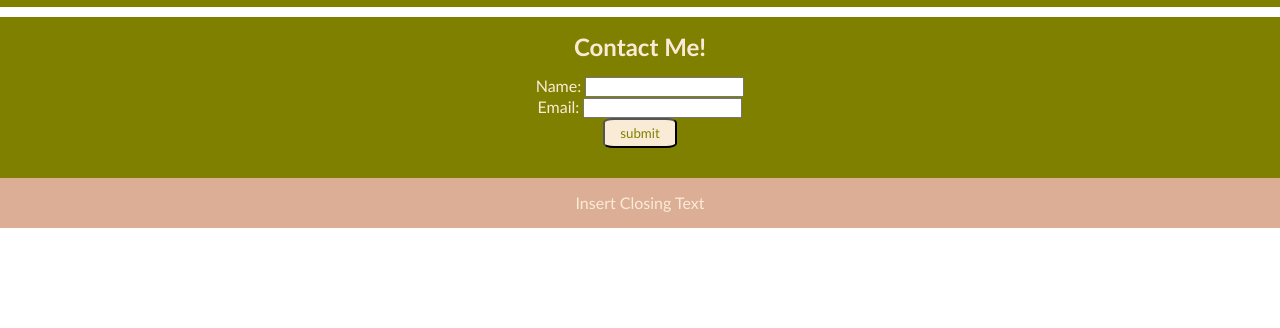
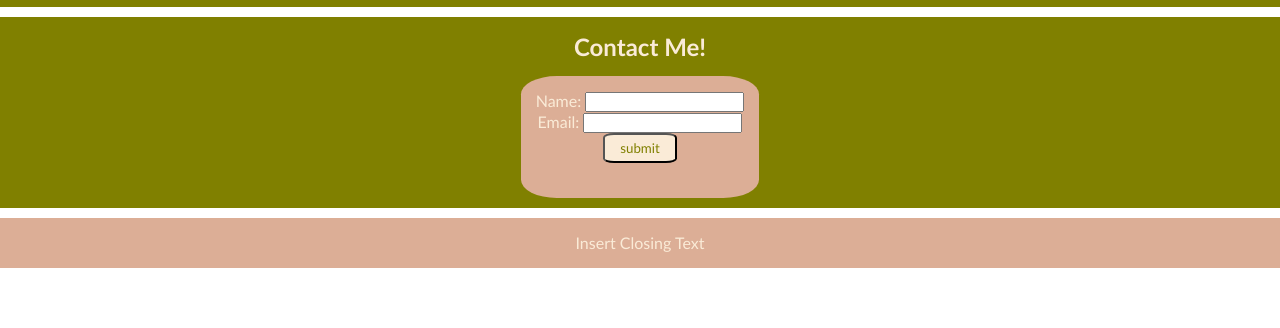
Before and after one commit to MerelJac/git-init-sample, a plain HTML site: page index.html in a window 1280 px wide. Shown: the part 472-800 px from the top of the page. Drawn offline with Linux system fonts and the light colour scheme.

Commit message:
added div around form

```diff
--- a/index.html
+++ b/index.html
@@ -20,14 +20,15 @@
         <img src="https://getfyt.s3.amazonaws.com/users_avatar/76230/2022-04-26t001859450804-blob.jpg" alt="Merel-Jacobs">
         <p>This is where I would insert text.</p>
         </section>
-
     <section>
         <h2>Contact Me!</h2>
-        <form for"Name">Name:</form>
-        <input type="text" id="name" name="name"><br>
-        <form for"Email>Email:</form>
-        <input type="text" id="email" name="emai"><br>
-        <input type="submit" value="submit">
+        <div>
+            <form for"Name">Name:</form>
+            <input type="text" id="name" name="name"><br>
+            <form for"Email>Email:</form>
+            <input type="text" id="email" name="emai"><br>
+            <input type="submit" value="submit">
+        </div>
     </section>
 
     <footer>
--- a/style.css
+++ b/style.css
@@ -32,15 +32,17 @@ img {
     border: solid #DCAE96 20px;
     height: 200px;
     width: 200px;
+    border-radius: 15%;
 }
 
-/* form, input {
+div {
+    margin: auto;
+    height: fit-content;
+    width: fit-content;
+    padding: 15px 15px 15px 15px;
     background-color: #DCAE96;
-    color: antiquewhite;
-    padding: 5px 15px 5px 15px;
     border-radius: 15%;
-    margin: 5px;
-} */
+}
 
 p {
     line-height: 50px;
@@ -56,13 +58,12 @@ section {
     color: antiquewhite;
     margin-top: 10px;
     padding-bottom: 10px;
-    line-height: 30px
-    margin-bottom: 10px antiquewhite;
+    margin-bottom: 10px;
 }
 
 form {
     display: inline;
-    padding-bottom: 100px;
+    padding-bottom: 10px;
     border: #DCAE96 50px;
 }
 
@@ -70,9 +71,9 @@ input[type=submit] {
     background-color: antiquewhite;
     color: olive;
     padding: 5px 15px;
+    margin-bottom: 20px;
     border-radius: 15%;
     cursor: pointer;
-    margin-bottom: 20px;
 }
 
 footer {
```
